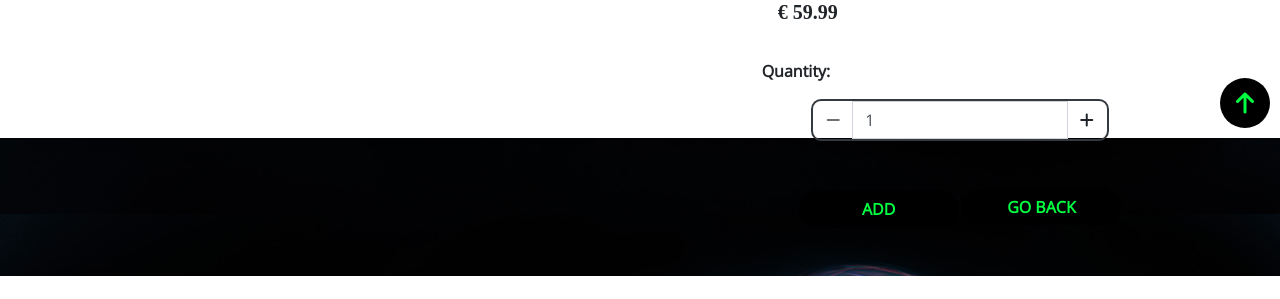
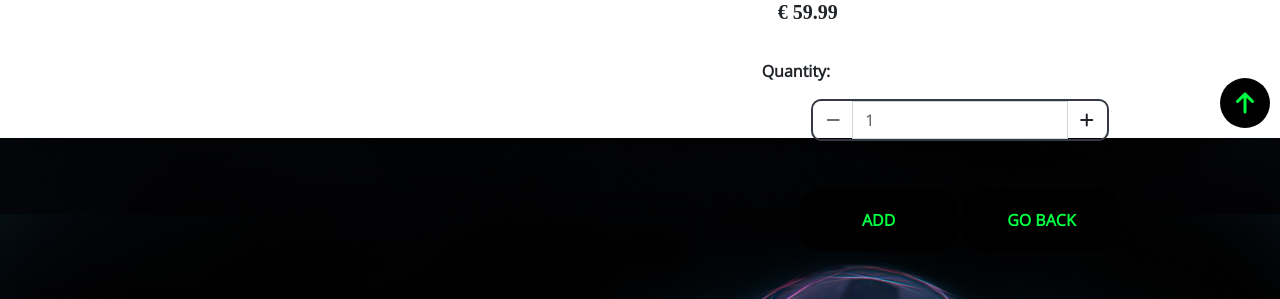
Before and after one commit to Code-Institute-Submissions/rb-cues, a Django app: page /products/1 in a window 1280 px wide. Shown: the part 662-961 px from the top of the page. Before the commit the page ends 938 px from the top, so only its background shows below. Run offline with Django 3.2, Linux system fonts and the light colour scheme; data comes from the database, SQL or seed files in the repository; some libraries are stand-ins or nearby versions; some web fonts are replaced.

Commit message:
Fixed styling product detail buttons

```diff
--- a/products/templates/products/product_detail.html
+++ b/products/templates/products/product_detail.html
@@ -113,10 +113,10 @@
                     <!-- Button section -->
                         <div class="col-12 text-center my-5">
                             <div class="shop-now-div d-inline-block">
-                                <input type="submit" class="shop-now-button btn text-uppercase py-1 text-green-rb w-100" value="Add">
+                                <input type="submit" class="shop-now-button text-uppercase py-3 text-green-rb btn w-100" value="Add">
                             </div>
                             <div class="shop-now-div d-inline-block">
-                                <a href="{% url 'products' %}" class="shop-now-button text-uppercase py-1 text-green-rb w-100">
+                                <a href="{% url 'products' %}" class="shop-now-button text-uppercase py-3 text-green-rb btn w-100">
                                     Go Back
                                 </a>
                             </div>
```
